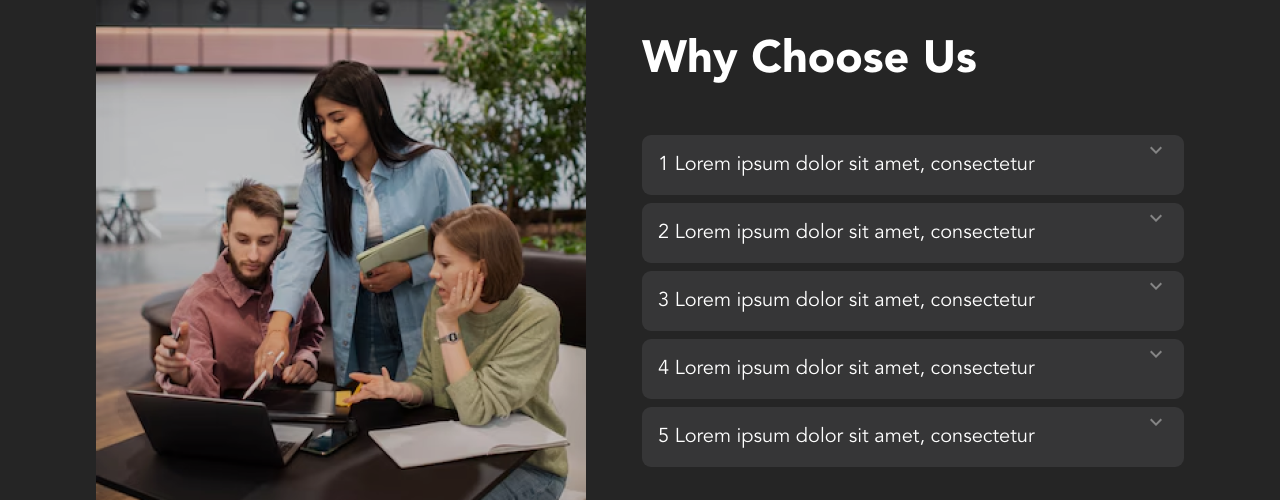
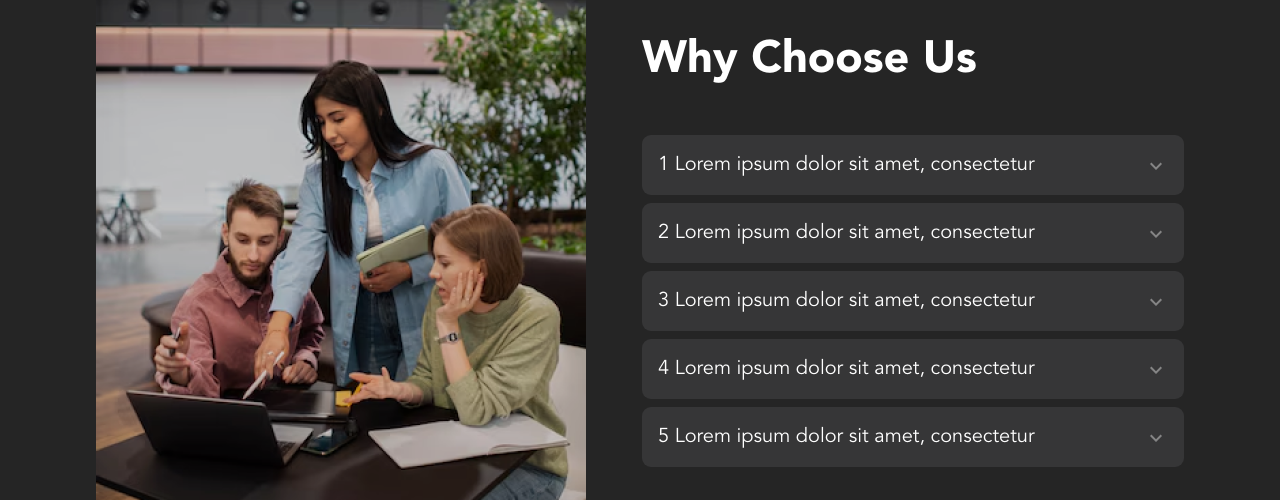
Before and after one commit to sanki92/Kicket, a React (Create React App) app: page /why-kicket in a window 1280 px wide. Shown: the part 2400-2900 px from the top of the page. Built offline with nearby package versions, Linux system fonts and the light colour scheme; no server answers.

Commit message:
fix: center the accordion arrow

```diff
--- a/src/components/WhyKicket/WhyChoose.js
+++ b/src/components/WhyKicket/WhyChoose.js
@@ -21,7 +21,7 @@ export default function AccordionUsage() {
       >
         <AccordionSummary
         as="div"
-          expandIcon={<ExpandMoreIcon className="text-[#848484]" />}
+          expandIcon={<ExpandMoreIcon className="text-[#848484] mt-4" />}
           aria-controls="panel1-content"
           id="panel1-header"
           className={`${
@@ -45,7 +45,7 @@ export default function AccordionUsage() {
       >
         <AccordionSummary
         as="div"
-          expandIcon={<ExpandMoreIcon className="text-[#848484]" />}
+          expandIcon={<ExpandMoreIcon className="text-[#848484] mt-4" />}
           aria-controls="panel2-content"
           id="panel2-header"
           className={`${
@@ -69,7 +69,7 @@ export default function AccordionUsage() {
       >
         <AccordionSummary
         as="div"
-          expandIcon={<ExpandMoreIcon className="text-[#848484]" />}
+          expandIcon={<ExpandMoreIcon className="text-[#848484] mt-4" />}
           aria-controls="panel3-content"
           id="panel3-header"
           className={`${
@@ -93,7 +93,7 @@ export default function AccordionUsage() {
       >
         <AccordionSummary
         as="div"
-          expandIcon={<ExpandMoreIcon className="text-[#848484]" />}
+          expandIcon={<ExpandMoreIcon className="text-[#848484] mt-4" />}
           aria-controls="panel4-content"
           id="panel4-header"
           className={`${
@@ -117,7 +117,7 @@ export default function AccordionUsage() {
       >
         <AccordionSummary
         as="div"
-          expandIcon={<ExpandMoreIcon className="text-[#848484]" />}
+          expandIcon={<ExpandMoreIcon className="text-[#848484] mt-4" />}
           aria-controls="panel5-content"
           id="panel5-header"
           className={`${
```
